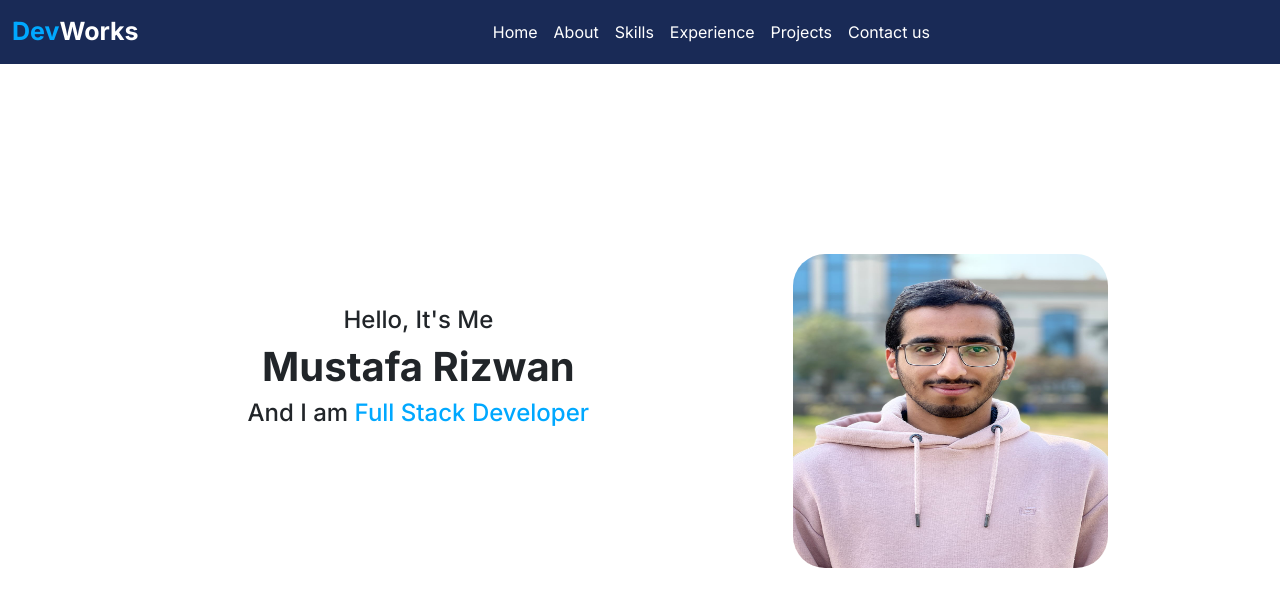
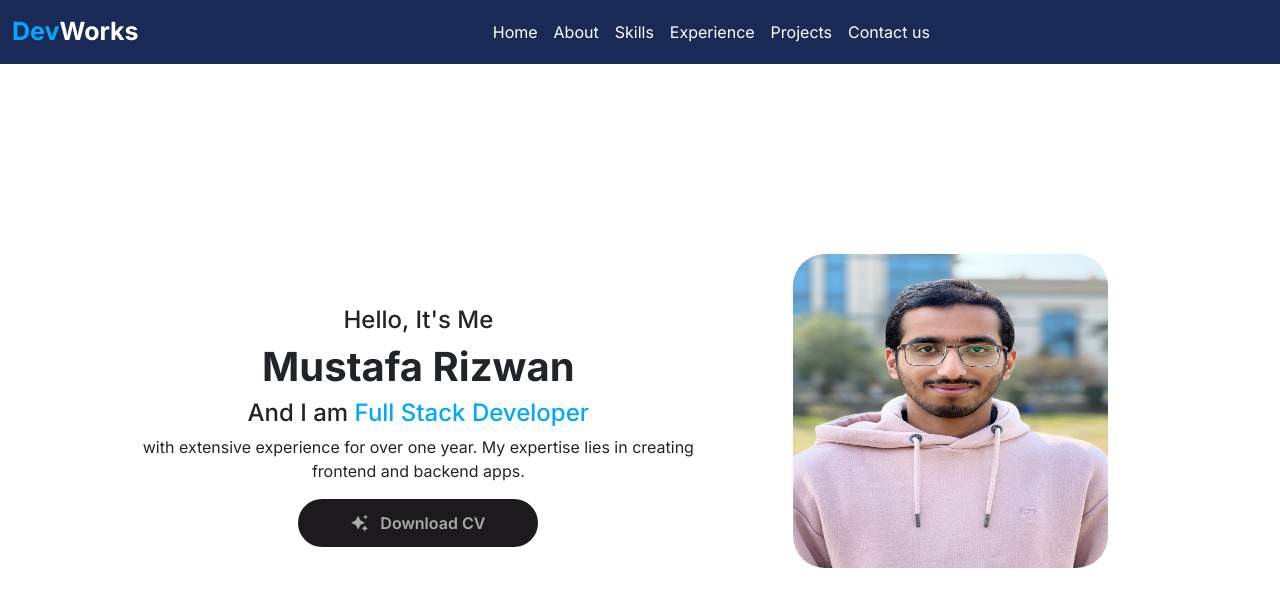
Before and after one commit to runtime-error786/Portfolio, a Next.js app: page /Dash in a window 1280 px wide. Shown: the top 606 px of the page. Built offline with nearby package versions, Linux system fonts and the light colour scheme.

Commit message:
home section added

```diff
--- a/src/app/Dash/Home.js
+++ b/src/app/Dash/Home.js
@@ -5,13 +5,23 @@ export default function Home() {
     return (
         <div className="container-fluid d-flex justify-content-center align-items-center" style={{ minHeight: "100vh" }}>
             <div className="row m-sm-5 p-sm-5">
-                <div className="col-lg-7  text-center mt-lg-5 mt-md-2 pt-lg-1 mb-md-5">
+                <div className="col-lg-7  text-center mt-lg-5 mt-md-2 pt-lg-1 mb-md-5 mt-5">
                     <h4 className="as1">Hello, It&apos;s Me</h4>
                     <h1 className="as2">Mustafa Rizwan</h1>
                     <h4 >And I am <span className="as3">Full Stack Developer</span></h4>
+                    <p>with extensive experience for over one year. My expertise lies in creating frontend and backend apps.</p>
+                    <div className="d-flex justify-content-center mb-2"> {/* Centering the button */}
+                        <a href="/a1.pdf" download="Mustafa_Rizwan_CV.pdf" className="btn1">
+                            <svg height="24" width="17" fill="#FFFFFF" viewBox="0 0 24 24" data-name="Layer 1" id="Layer_1" className="sparkle">
+                                <path d="M10,21.236,6.755,14.745.264,11.5,6.755,8.255,10,1.764l3.245,6.491L19.736,11.5l-6.491,3.245ZM18,21l1.5,3L21,21l3-1.5L21,18l-1.5-3L18,18l-3,1.5ZM19.333,4.667,20.5,7l1.167-2.333L24,3.5,21.667,2.333,20.5,0,19.333,2.333,17,3.5Z"></path>
+                            </svg>
+
+                            <span className="text">Download CV</span>
+                        </a>
+                    </div>
                 </div>
                 <div className="col-lg-5  text-center">
-                   <Img />
+                    <Img />
                 </div>
             </div>
         </div>
--- a/src/app/Dash/g.css
+++ b/src/app/Dash/g.css
@@ -58,3 +58,47 @@
  .as3{
     color: #00a8ff;
  }
+
+ .btn1 {
+    border: none;
+    width: 15em;
+    height: 3em;
+    border-radius: 3em;
+    display: flex;
+    justify-content: center;
+    align-items: center;
+    gap: 12px;
+    background: #1C1A1C;
+    cursor: pointer;
+    transition: all 450ms ease-in-out;
+    text-decoration: none;
+  }
+
+  .sparkle {
+    fill: #AAAAAA;
+    transition: all 800ms ease;
+  }
+
+  .text {
+    font-weight: 600;
+    color: #AAAAAA;
+    font-size: medium;
+  }
+
+  .btn1:hover {
+    background: linear-gradient(0deg,#A47CF3,#683FEA);
+    box-shadow: inset 0px 1px 0px 0px rgba(255, 255, 255, 0.4),
+    inset 0px -4px 0px 0px rgba(0, 0, 0, 0.2),
+    0px 0px 0px 4px rgba(255, 255, 255, 0.2),
+    0px 0px 180px 0px #9917FF;
+    transform: translateY(-2px);
+  }
+
+  .btn1:hover .text {
+    color: white;
+  }
+
+  .btn1:hover .sparkle {
+    fill: white;
+    transform: scale(1.2);
+  }
```
Also changed, not shown: 1 other file (tests, documents, lock files or other folders).
